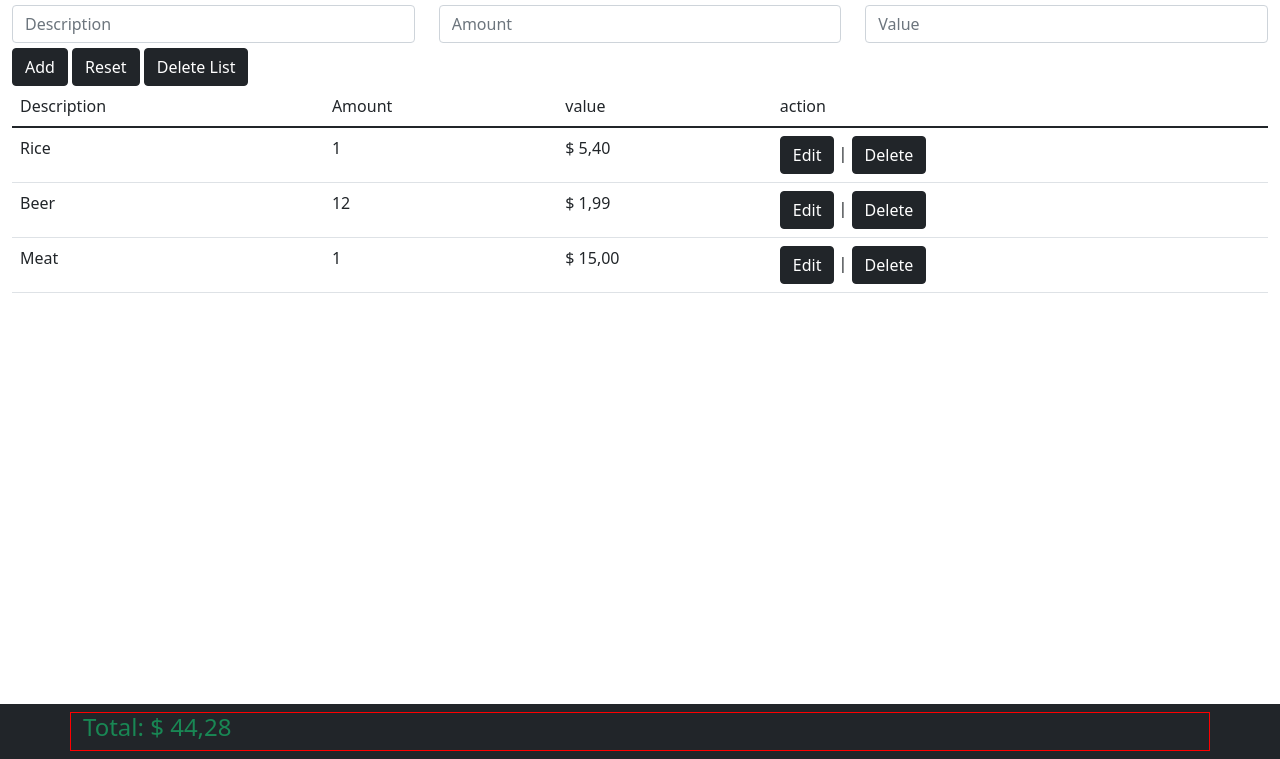
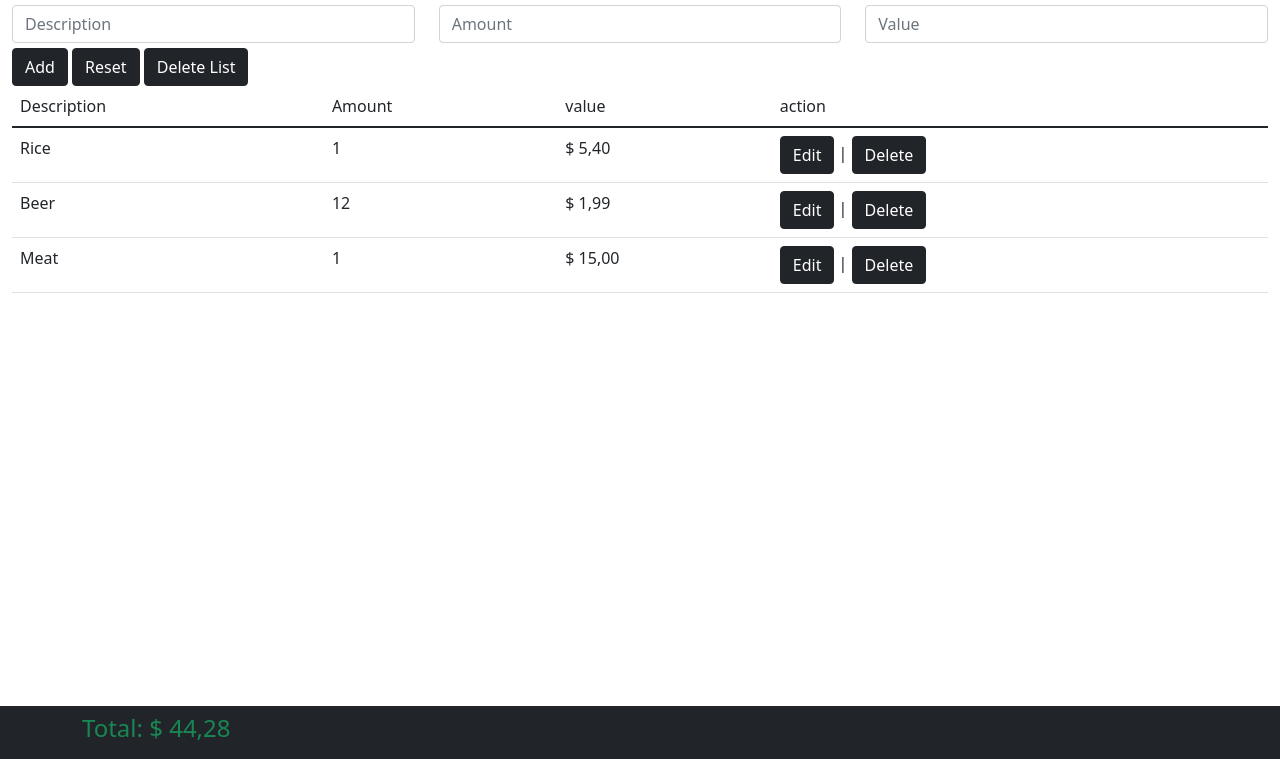
Before and after one commit to guisantosalves/controleDeCompras, a plain HTML site: page controleDeCompras/index.html in a window 1280 px wide. Shown: the part 41-800 px from the top of the page. Drawn offline with Linux system fonts and the light colour scheme.

Commit message:
tirando a borda vermelha do container

```diff
--- a/controleDeCompras/index.html
+++ b/controleDeCompras/index.html
@@ -58,7 +58,7 @@
     </div>
 
     <nav class="navbar fixed-bottom navbar-dark bg-dark">
-        <div class="container" style="border: solid red 1px;">
+        <div class="container">
             <h4 class="text-success text-center">Total: <span id="totalValue"></span></h4>
         </div>
     </nav>
```
